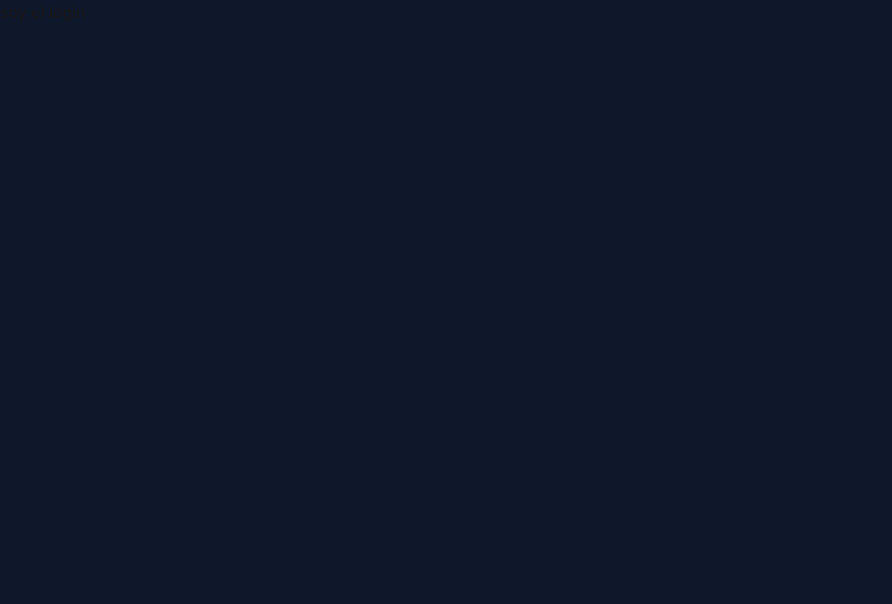
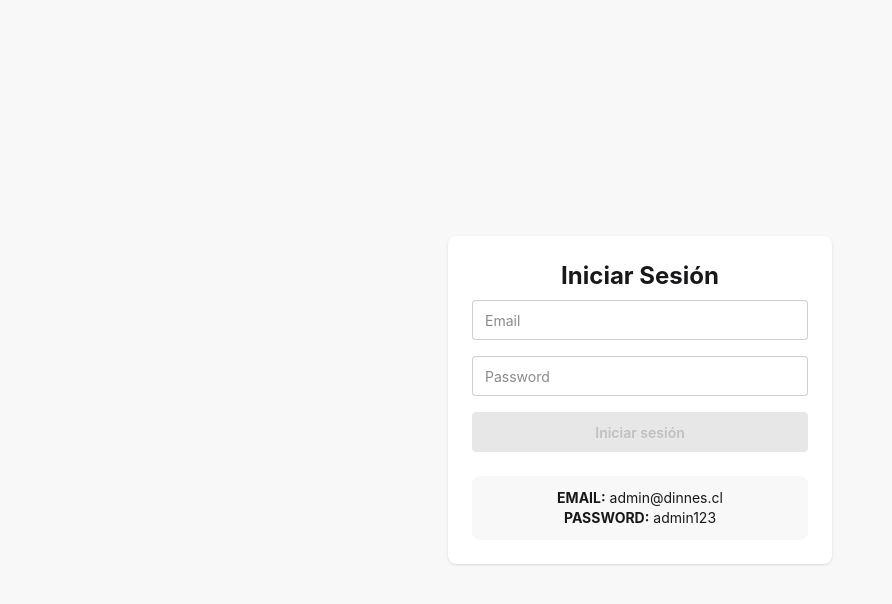
Before and after one commit to IvanParada/prueba_tecnica_dinnes, an Angular app in the folder frontend/: page /auth/login in a window 1280 px wide. Shown: the top 604 px of the page, without its empty margins (0-892 px from the left). Built offline with nearby package versions, Linux system fonts and the light colour scheme.

Commit message:
feat(auth): implement login flow route guards and logout

```diff
--- a/frontend/src/app/app.routes.ts
+++ b/frontend/src/app/app.routes.ts
@@ -1,12 +1,14 @@
 import { Routes } from '@angular/router';
 import { PublicLayoutComponent } from './layouts/public-layout-component/public-layout.component';
 import { PrivateLayoutComponent } from './layouts/private-layout-component/private-layout.component';
+import { publicGuard } from './core/guards/public.guard';
+import { authGuard } from './core/guards/auth.guard';
 
 export const routes: Routes = [
     {
         path: 'auth',
         component: PublicLayoutComponent,
-        canActivate: [],
+        canActivate: [publicGuard],
         children: [
             {
                 path: 'login',
@@ -18,7 +20,7 @@ export const routes: Routes = [
     {
         path: '',
         component: PrivateLayoutComponent,
-        canActivate: [],
+        canActivate: [authGuard],
         children: [
             {
                 path: 'dashboard',
--- /dev/null
+++ b/frontend/src/app/core/guards/auth.guard.ts
@@ -0,0 +1,18 @@
+import { inject } from '@angular/core';
+import {
+    CanActivateFn,
+    Router,
+} from '@angular/router';
+
+import { AuthService } from '../services/auth.service';
+
+export const authGuard: CanActivateFn = () => {
+    const authService = inject(AuthService);
+    const router = inject(Router);
+
+    if (authService.isAuthenticated()) {
+        return true;
+    }
+
+    return router.createUrlTree(['/auth/login']);
+};
--- /dev/null
+++ b/frontend/src/app/core/guards/public.guard.ts
@@ -0,0 +1,18 @@
+import { inject } from '@angular/core';
+import {
+  CanActivateFn,
+  Router,
+} from '@angular/router';
+
+import { AuthService } from '../services/auth.service';
+
+export const publicGuard: CanActivateFn = () => {
+  const authService = inject(AuthService);
+  const router = inject(Router);
+
+  if (!authService.isAuthenticated()) {
+    return true;
+  }
+
+  return router.createUrlTree(['/dashboard']);
+};
--- /dev/null
+++ b/frontend/src/app/core/services/auth.service.ts
@@ -0,0 +1,47 @@
+import { inject, Injectable } from '@angular/core';
+import { HttpClient } from '@angular/common/http';
+import { Router } from '@angular/router';
+import { tap } from 'rxjs';
+import { environment } from '../../../environments/environment';
+import { LoginRequest, LoginResponse } from '../intefaces/auth.interface';
+
+@Injectable({
+    providedIn: 'root',
+})
+export class AuthService {
+    private readonly http = inject(HttpClient);
+    private readonly router = inject(Router);
+
+    private readonly apiUrl = `${environment.apiUrl}/auth`;
+    private readonly tokenKey = 'access_token';
+
+    login(credentials: LoginRequest) {
+        return this.http
+            .post<LoginResponse>(
+                `${this.apiUrl}/login`,
+                credentials,
+            )
+            .pipe(
+                tap((response) => {
+                    localStorage.setItem(
+                        this.tokenKey,
+                        response.accessToken,
+                    );
+                }),
+            );
+    }
+
+    logout(): void {
+        localStorage.removeItem(this.tokenKey);
+
+        void this.router.navigate(['/auth/login']);
+    }
+
+    getToken(): string | null {
+        return localStorage.getItem(this.tokenKey);
+    }
+
+    isAuthenticated(): boolean {
+        return this.getToken() !== null;
+    }
+}
--- a/frontend/src/app/features/auth/login/login.component.html
+++ b/frontend/src/app/features/auth/login/login.component.html
@@ -1 +1,61 @@
-<h1>soy el login</h1>
+<div class="card w-96 bg-base-100 shadow">
+    <div class="card-body">
+        <h1 class="text-center text-2xl font-bold">
+            Iniciar Sesión
+        </h1>
+
+        <form class="space-y-4" [formGroup]="loginForm" (ngSubmit)="onSubmit()">
+            <div>
+                <input type="email" class="input input-bordered w-full" [class.input-error]="
+            loginForm.controls.email.invalid &&
+            loginForm.controls.email.touched
+          " formControlName="email" placeholder="Email" />
+
+                @if (
+                loginForm.controls.email.touched &&
+                loginForm.controls.email.invalid
+                ) {
+                <p class="mt-1 text-sm text-error">
+                    Ingrese un email válido.
+                </p>
+                }
+            </div>
+
+            <div>
+                <input type="password" class="input input-bordered w-full" [class.input-error]="
+            loginForm.controls.password.invalid &&
+            loginForm.controls.password.touched
+          " formControlName="password" placeholder="Password" />
+
+                @if (
+                loginForm.controls.password.touched &&
+                loginForm.controls.password.invalid
+                ) {
+                <p class="mt-1 text-sm text-error">
+                    La contraseña debe contener al menos 6 caracteres.
+                </p>
+                }
+            </div>
+
+            @if (errorMessage()) {
+            <div class="alert alert-error py-2">
+                <span>{{ errorMessage() }}</span>
+            </div>
+            }
+
+            <button type="submit" class="btn btn-primary w-full" [disabled]="loginForm.invalid || isLoading()">
+                @if (isLoading()) {
+                <span class="loading loading-spinner loading-sm"></span>
+                }
+
+                {{ isLoading() ? 'Iniciando sesión...' : 'Iniciar sesión' }}
+            </button>
+        </form>
+
+        <div class="mt-4 rounded-lg bg-base-200 p-3 text-center text-sm">
+            <p><strong>EMAIL:</strong> admin@dinnes.cl</p>
+            <p><strong>PASSWORD:</strong> admin123</p>
+        </div>
+    </div>
+
+</div>
--- a/frontend/src/app/features/auth/login/login.component.ts
+++ b/frontend/src/app/features/auth/login/login.component.ts
@@ -1,8 +1,83 @@
-import { Component } from '@angular/core';
+import { Component, inject, signal } from '@angular/core';
+import { Router } from '@angular/router';
+
+import { AuthService } from '../../../core/services/auth.service';
+import { FormBuilder, ReactiveFormsModule, Validators } from '@angular/forms';
+import { LoginRequest } from '../../../core/intefaces/auth.interface';
+import { HttpErrorResponse } from '@angular/common/http';
 
 @Component({
   selector: 'app-login',
-  imports: [],
+  standalone: true,
+  imports: [ReactiveFormsModule],
   templateUrl: './login.component.html',
 })
-export default class LoginComponent {}
+export default class LoginComponent {
+  private readonly authService = inject(AuthService);
+  private readonly router = inject(Router);
+  private readonly formBuilder = inject(FormBuilder);
+
+  isLoading = signal(false);
+  errorMessage = signal<string | null>(null);
+
+  readonly loginForm = this.formBuilder.nonNullable.group({
+    email: ['', [Validators.required, Validators.email]],
+    password: [
+      '',
+      [
+        Validators.required,
+        Validators.minLength(6),
+      ],
+    ],
+  });
+
+  onSubmit(): void {
+    if (this.loginForm.invalid) {
+      this.errorMessage.set('Por favor complete todos los campos correctamente.');
+      return;
+    }
+
+    this.isLoading.set(true);
+    this.errorMessage.set(null);
+
+    const credentials: LoginRequest =
+      this.loginForm.getRawValue();
+
+    this.authService
+      .login(credentials)
+      .subscribe({
+        next: (response) => {
+          console.log('Inicio de sesión exitoso:', response);
+
+          this.isLoading.set(false);
+
+          void this.router.navigateByUrl('/dashboard', {
+            replaceUrl: true,
+          });
+        },
+        error: (error: HttpErrorResponse) => {
+          console.error('Inicio de sesión fallido:', error);
+
+          this.isLoading.set(false);
+
+          if (error.status === 401) {
+            this.errorMessage.set(
+              'Correo electrónico o contraseña incorrectos.',
+            );
+            return;
+          }
+
+          if (error.status === 0) {
+            this.errorMessage.set(
+              'No se pudo conectar con el servidor.',
+            );
+            return;
+          }
+
+          this.errorMessage.set(
+            'Ocurrió un error al iniciar sesión.',
+          );
+        },
+      });
+  }
+}
--- a/frontend/src/app/layouts/private-layout-component/private-layout.component.html
+++ b/frontend/src/app/layouts/private-layout-component/private-layout.component.html
@@ -3,14 +3,8 @@
     <a class="btn btn-ghost text-xl">daisyUI</a>
   </div>
   <div class="flex-none">
-    <button class="btn btn-square btn-ghost">
-      <svg xmlns="http://www.w3.org/2000/svg" fill="none" viewBox="0 0 24 24"
-        class="inline-block h-5 w-5 stroke-current">
-        <path stroke-linecap="round" stroke-linejoin="round" stroke-width="2"
-          d="M5 12h.01M12 12h.01M19 12h.01M6 12a1 1 0 11-2 0 1 1 0 012 0zm7 0a1 1 0 11-2 0 1 1 0 012 0zm7 0a1 1 0 11-2 0 1 1 0 012 0z">
-        </path>
-      </svg>
-    </button>
+    <button  (click)="logout()" class="btn btn-active btn-error">Cerrar Sesión</button>
+
   </div>
 </div>
 
--- a/frontend/src/app/layouts/private-layout-component/private-layout.component.ts
+++ b/frontend/src/app/layouts/private-layout-component/private-layout.component.ts
@@ -1,5 +1,6 @@
-import { ChangeDetectionStrategy, Component } from '@angular/core';
+import { ChangeDetectionStrategy, Component, inject } from '@angular/core';
 import { RouterOutlet } from '@angular/router';
+import { AuthService } from '../../core/services/auth.service';
 
 @Component({
   selector: 'app-private-layout',
@@ -7,4 +8,10 @@ import { RouterOutlet } from '@angular/router';
   templateUrl: './private-layout.component.html',
   changeDetection: ChangeDetectionStrategy.OnPush,
 })
-export class PrivateLayoutComponent { }
+export class PrivateLayoutComponent {
+  private readonly authService = inject(AuthService);
+
+  logout(): void {
+    this.authService.logout();
+  }
+}
--- a/frontend/src/app/layouts/public-layout-component/public-layout.component.html
+++ b/frontend/src/app/layouts/public-layout-component/public-layout.component.html
@@ -1 +1,3 @@
-<router-outlet></router-outlet>
+<main class="flex min-h-screen items-center justify-center bg-base-200 p-4">
+  <router-outlet />
+</main>
```
Also changed, not shown: frontend/src/app/core/intefaces/auth.interface.ts (added, +13 -0 lines), 1 other file (tests, documents, lock files or other folders).
